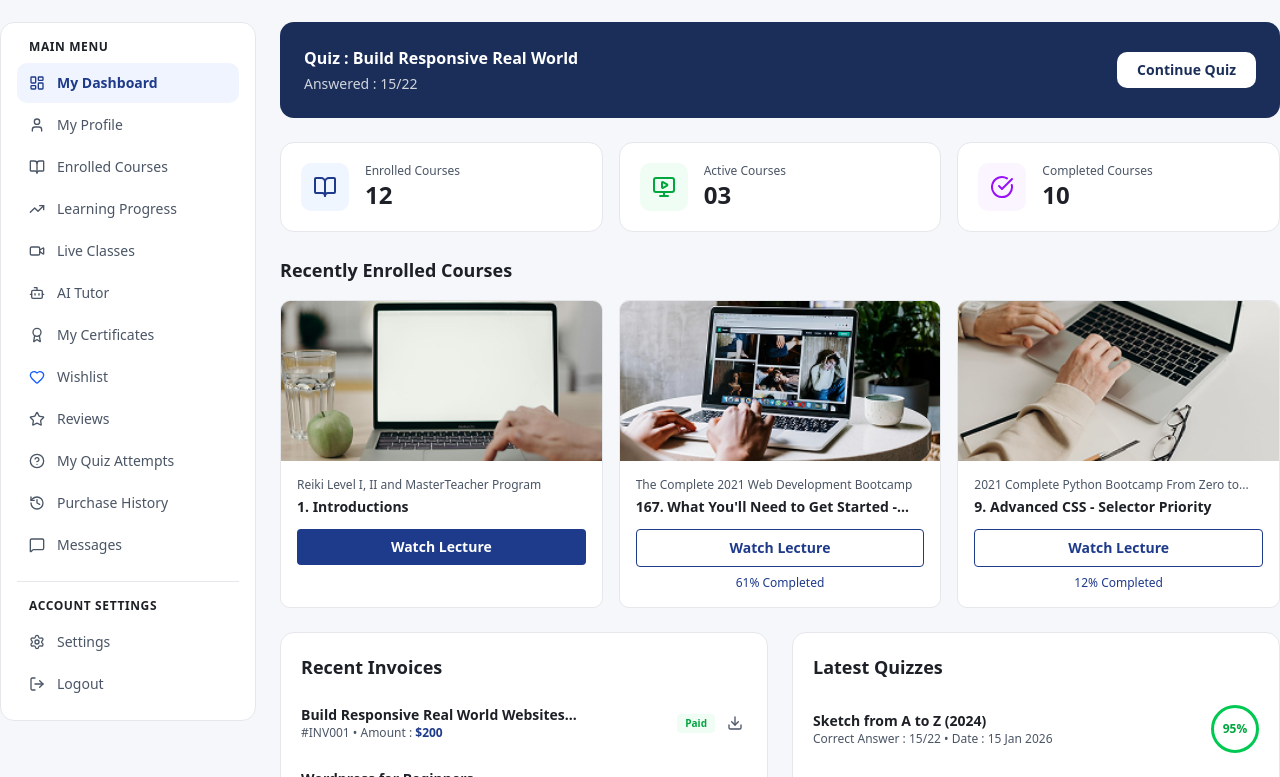
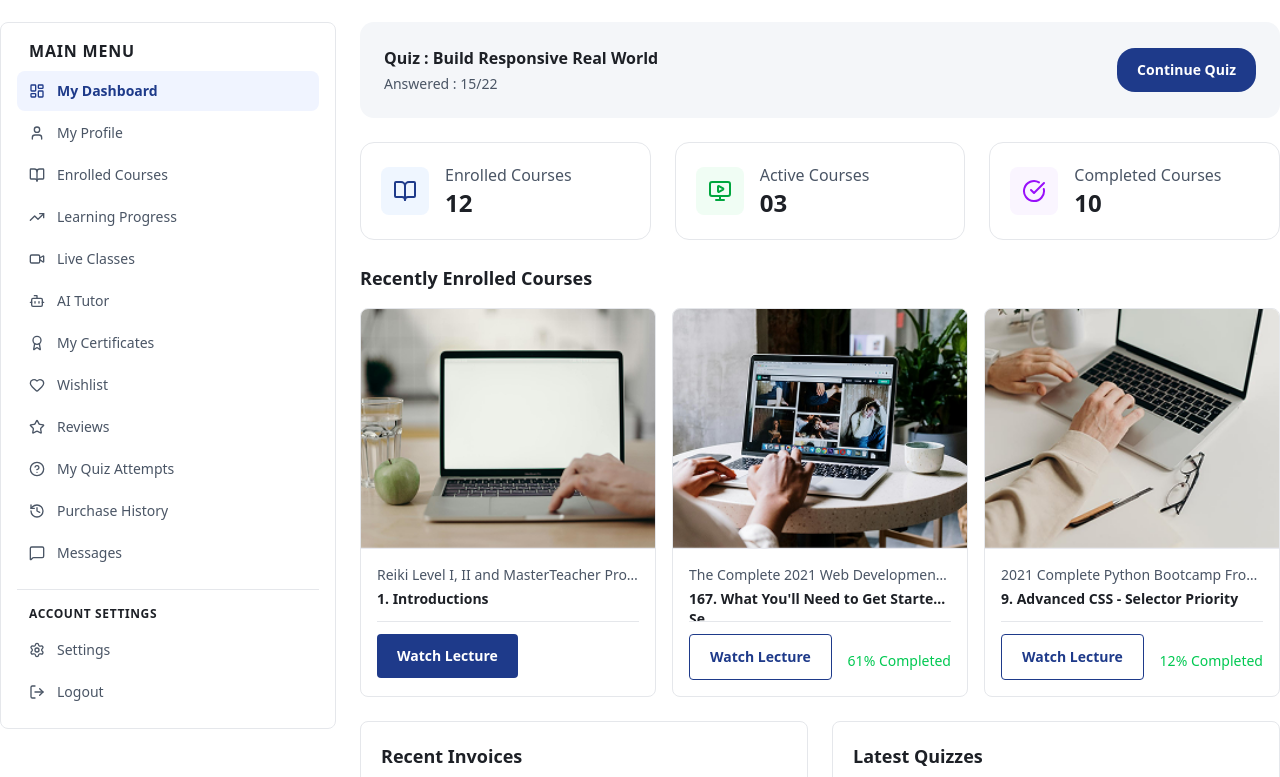
Before and after one commit to murad403/lms-web, a Next.js app: page /en/dashboard in a window 1280 px wide. Shown: the part 343-1120 px from the top of the page. Built offline with nearby package versions, Linux system fonts and the light colour scheme.

Commit message:
feat: update dashboard layout and components for improved UI and responsiveness

```diff
--- a/src/app/[locale]/(profile)/dashboard/page.tsx
+++ b/src/app/[locale]/(profile)/dashboard/page.tsx
@@ -1,5 +1,5 @@
 "use client";
-import { BookOpen, MonitorPlay, CheckCircle, ChevronRight, Download } from "lucide-react";
+import { BookOpen, MonitorPlay, CheckCircle, Download } from "lucide-react";
 import DashboardCourseCard from "@/components/reusable/DashboardCourseCard";
 import { invoices, quizResults } from "@/lib/profile";
 import { Link } from "@/i18n/navigation";
@@ -14,47 +14,47 @@ const DashboardPage = () => {
     return (
         <div className="space-y-6">
             {/* Quiz Banner */}
-      <div className="bg-[#1B2E5A] rounded-xl p-4 sm:p-6 flex flex-col sm:flex-row items-start sm:items-center justify-between gap-3">
+            <div className="bg-[#F4F6F9] rounded-xl p-4 sm:p-6 flex flex-col sm:flex-row items-start sm:items-center justify-between gap-3">
                 <div>
-          <h3 className="text-white font-bold text-sm sm:text-base">
+                    <h3 className="text-title font-bold text-sm sm:text-base">
                         Quiz : Build Responsive Real World
                     </h3>
-          <p className="text-gray-300 text-xs sm:text-sm mt-1">Answered : 15/22</p>
+                    <p className="text-description text-xs sm:text-sm mt-1">Answered : 15/22</p>
                 </div>
                 <Link
                     href="/quiz-attempts"
-          className="px-5 py-2 bg-white text-[#1B2E5A] rounded-lg text-xs sm:text-sm font-semibold hover:bg-gray-100 transition-colors whitespace-nowrap"
+                    className="px-5 py-3 bg-main text-white rounded-2xl text-xs sm:text-sm font-semibold hover:bg-main/90 transition-colors whitespace-nowrap"
                 >
                     Continue Quiz
                 </Link>
             </div>
 
             {/* Stats */}
-      <div className="grid grid-cols-1 sm:grid-cols-3 gap-4">
+            <div className="grid grid-cols-1 sm:grid-cols-3 gap-6">
                 <div className="bg-white rounded-xl border border-border-light p-4 sm:p-5 flex items-center gap-4">
-          <div className="w-12 h-12 rounded-lg bg-blue-50 flex items-center justify-center shrink-0">
+                    <div className="w-12 h-12 rounded-md bg-blue-50 flex items-center justify-center shrink-0">
                         <BookOpen className="w-6 h-6 text-main" />
                     </div>
                     <div>
-            <p className="text-xs text-description">Enrolled Courses</p>
+                        <p className="text-base text-description">Enrolled Courses</p>
                         <p className="text-xl sm:text-2xl font-bold text-title">12</p>
                     </div>
                 </div>
                 <div className="bg-white rounded-xl border border-border-light p-4 sm:p-5 flex items-center gap-4">
-          <div className="w-12 h-12 rounded-lg bg-green-50 flex items-center justify-center shrink-0">
+                    <div className="w-12 h-12 rounded-md bg-green-50 flex items-center justify-center shrink-0">
                         <MonitorPlay className="w-6 h-6 text-green-600" />
                     </div>
                     <div>
-            <p className="text-xs text-description">Active Courses</p>
+                        <p className="text-base text-description">Active Courses</p>
                         <p className="text-xl sm:text-2xl font-bold text-title">03</p>
                     </div>
                 </div>
                 <div className="bg-white rounded-xl border border-border-light p-4 sm:p-5 flex items-center gap-4">
-          <div className="w-12 h-12 rounded-lg bg-purple-50 flex items-center justify-center shrink-0">
+                    <div className="w-12 h-12 rounded-md bg-purple-50 flex items-center justify-center shrink-0">
                         <CheckCircle className="w-6 h-6 text-purple-600" />
                     </div>
                     <div>
-            <p className="text-xs text-description">Completed Courses</p>
+                        <p className="text-base text-description">Completed Courses</p>
                         <p className="text-xl sm:text-2xl font-bold text-title">10</p>
                     </div>
                 </div>
@@ -75,8 +75,8 @@ const DashboardPage = () => {
             {/* Recent Invoices & Latest Quizzes */}
             <div className="grid grid-cols-1 lg:grid-cols-2 gap-6">
                 {/* Recent Invoices */}
-        <div className="bg-white rounded-xl border border-border-light p-4 sm:p-5">
-          <h3 className="text-base sm:text-lg font-bold text-title mb-4">
+                <div className="rounded-md border border-border-light p-4 sm:p-5">
+                    <h3 className="text-base sm:text-lg font-bold text-title mb-4 border-b border-border-light pb-4">
                         Recent Invoices
                     </h3>
                     <div className="space-y-3">
@@ -86,16 +86,16 @@ const DashboardPage = () => {
                                 className="flex items-center justify-between py-2"
                             >
                                 <div className="min-w-0 flex-1">
-                  <h4 className="text-sm font-semibold text-title truncate">
+                                    <h4 className="text-base font-semibold text-title truncate">
                                         {invoice.title}
                                     </h4>
-                  <p className="text-xs text-description">
+                                    <p className="text-sm text-description">
                                         {invoice.invoiceNo} • Amount :{" "}
-                    <span className="font-bold text-main">${invoice.amount}</span>
+                                        <span className=" text-[#5625E8]">${invoice.amount}</span>
                                     </p>
                                 </div>
                                 <div className="flex items-center gap-2 shrink-0 ml-3">
-                  <span className="px-2 py-0.5 bg-green-50 text-green-600 text-[10px] font-semibold rounded">
+                                    <span className="px-3 py-1 text-white bg-green-500 text-sm font-semibold rounded">
                                         {invoice.status}
                                     </span>
                                     <button className="p-1 text-description hover:text-title transition-colors">
@@ -108,8 +108,8 @@ const DashboardPage = () => {
                 </div>
 
                 {/* Latest Quizzes */}
-        <div className="bg-white rounded-xl border border-border-light p-4 sm:p-5">
-          <h3 className="text-base sm:text-lg font-bold text-title mb-4">
+                <div className="rounded-md border border-border-light p-4 sm:p-5">
+                    <h3 className="text-base sm:text-lg font-bold text-title mb-4 border-b border-border-light pb-4">
                         Latest Quizzes
                     </h3>
                     <div className="space-y-3">
@@ -119,18 +119,17 @@ const DashboardPage = () => {
                                 className="flex items-center justify-between py-2"
                             >
                                 <div className="min-w-0 flex-1">
-                  <h4 className="text-sm font-semibold text-title truncate">
+                                    <h4 className="text-base font-semibold text-title truncate">
                                         {quiz.title}
                                     </h4>
-                  <p className="text-xs text-description">
+                                    <p className="text-sm text-description">
                                         Correct Answer : {quiz.correctAnswer}/{quiz.totalQuestions} •
                                         Date : {quiz.date}
                                     </p>
                                 </div>
                                 <div className="shrink-0 ml-3">
                                     <div
-                    className={`w-10 h-10 sm:w-12 sm:h-12 rounded-full border-[3px] flex items-center justify-center ${
-                      quiz.percentage >= 70
+                                        className={`size-12 sm:w-12 sm:h-12 rounded-full border-[4px] flex items-center justify-center ${quiz.percentage >= 70
                                                 ? "border-green-500"
                                                 : quiz.percentage >= 50
                                                     ? "border-yellow-500"
@@ -138,8 +137,7 @@ const DashboardPage = () => {
                                             }`}
                                     >
                                         <span
-                      className={`text-[10px] sm:text-xs font-bold ${
-                        quiz.percentage >= 70
+                                            className={`text-sm font-bold ${quiz.percentage >= 70
                                                     ? "text-green-600"
                                                     : quiz.percentage >= 50
                                                         ? "text-yellow-600"
--- a/src/app/[locale]/(profile)/layout.tsx
+++ b/src/app/[locale]/(profile)/layout.tsx
@@ -9,7 +9,7 @@ const ProfileLayout = ({ children }: { children: React.ReactNode }) => {
         <main>
             <Menu />
             <Navbar />
-      <div className="bg-light-bg min-h-screen">
+            <div className="min-h-screen">
                 <div className="container mx-auto px-3 sm:px-4 md:px-6 lg:px-0 py-6 md:py-10">
                     <ProfileHeader />
                     <div className="flex flex-col lg:flex-row gap-6">
--- a/src/components/reusable/DashboardCourseCard.tsx
+++ b/src/components/reusable/DashboardCourseCard.tsx
@@ -16,8 +16,8 @@ type DashboardCourseCardProps = {
 
 const DashboardCourseCard = ({ course }: DashboardCourseCardProps) => {
     return (
-    <div className="bg-white rounded-lg overflow-hidden border border-gray-200 hover:shadow-md transition-shadow">
-      <div className="relative h-36 sm:h-40 w-full">
+        <div className="bg-white rounded-md overflow-hidden border border-border-light hover:shadow-md transition-shadow">
+            <div className="relative h-40 sm:h-60 w-full">
                 <Image
                     src={course.image}
                     alt={course.title}
@@ -26,16 +26,16 @@ const DashboardCourseCard = ({ course }: DashboardCourseCardProps) => {
                 />
             </div>
             <div className="p-3 sm:p-4">
-        <p className="text-[10px] sm:text-xs text-description mb-1 truncate">
+                <p className="text-[10px] sm:text-sm text-description mb-1 truncate">
                     {course.title}
                 </p>
-        <p className="text-xs sm:text-sm font-semibold text-title mb-3 line-clamp-1">
+                <p className="text-sm font-semibold text-title pb-3 mb-3 line-clamp-1 border-b border-border-light">
                     {course.lessonNumber}. {course.lessonTitle}
                 </p>
+                <div className="flex items-center justify-between">
                     <Link
                         href={`/course/${course.id}`}
-          className={`block text-center py-2 rounded text-xs sm:text-sm font-semibold transition-colors ${
-            course.progress && course.progress > 0
+                        className={`block text-center py-3 px-5 rounded text-xs sm:text-sm font-semibold transition-colors ${course.progress && course.progress > 0
                             ? "bg-white border border-main text-main hover:bg-main/5"
                             : "bg-main text-white hover:bg-main/90"
                             }`}
@@ -43,10 +43,11 @@ const DashboardCourseCard = ({ course }: DashboardCourseCardProps) => {
                         Watch Lecture
                     </Link>
                     {course.progress !== undefined && course.progress > 0 && (
-          <p className="text-xs text-main mt-2 text-center font-medium">
+                        <p className="text-sm text-green-500 mt-2 text-center font-medium">
                             {course.progress}% Completed
                         </p>
                     )}
+                </div>
             </div>
         </div>
     );
--- a/src/components/shared/ProfileHeader.tsx
+++ b/src/components/shared/ProfileHeader.tsx
@@ -5,7 +5,7 @@ import { userProfile } from "@/lib/profile";
 
 const ProfileHeader = () => {
     return (
-    <div className="bg-white rounded-xl border border-border-light p-4 sm:p-6 md:p-8 mb-6">
+        <div className="bg-white rounded-md border border-[#C8E0FA] p-4 sm:p-6 md:p-8 mb-6">
             <div className="flex items-center gap-4 sm:gap-6">
                 <div className="relative w-16 h-16 sm:w-20 sm:h-20 md:w-24 md:h-24 rounded-full overflow-hidden shrink-0 border-2 border-gray-200">
                     <Image
--- a/src/components/shared/ProfileSidebar.tsx
+++ b/src/components/shared/ProfileSidebar.tsx
@@ -1,23 +1,11 @@
 "use client";
 import { Link, usePathname } from "@/i18n/navigation";
 import {
-  LayoutDashboard,
-  User,
-  BookOpen,
-  TrendingUp,
-  Video,
-  Bot,
-  Award,
-  Heart,
-  Star,
-  HelpCircle,
-  History,
-  MessageSquare,
-  Settings,
-  LogOut,
+    LayoutDashboard, User, BookOpen, TrendingUp, Video, Bot, Award, Heart, Star, HelpCircle, History, MessageSquare, Settings, LogOut,
 } from "lucide-react";
 import { useState } from "react";
-import LogoutModal from "@/components/shared/LogoutModal";
+import LogoutModal from "./LogoutModal";
+
 
 type SidebarItem = {
     label: string;
@@ -34,7 +22,7 @@ const mainMenuItems: SidebarItem[] = [
     { label: "Live Classes", href: "/live-classes", icon: Video },
     { label: "AI Tutor", href: "/ai-tutor", icon: Bot },
     { label: "My Certificates", href: "/my-certificates", icon: Award },
-  { label: "Wishlist", href: "/wishlist", icon: Heart, color: "text-blue-600" },
+    { label: "Wishlist", href: "/wishlist", icon: Heart},
     { label: "Reviews", href: "/reviews", icon: Star },
     { label: "My Quiz Attempts", href: "/quiz-attempts", icon: HelpCircle },
     { label: "Purchase History", href: "/purchase-history", icon: History },
@@ -60,8 +48,7 @@ const ProfileSidebar = () => {
             <Link
                 key={item.href}
                 href={item.href}
-        className={`flex items-center gap-3 px-3 py-2.5 rounded-lg text-sm transition-colors ${
-          active
+                className={`flex items-center gap-3 px-3 py-2.5 rounded-md text-sm transition-colors ${active
                     ? "bg-sidebar-hover text-main font-semibold"
                     : "text-description hover:bg-gray-50 hover:text-title"
                     }`}
@@ -74,11 +61,11 @@ const ProfileSidebar = () => {
 
     return (
         <>
-      <aside className="w-full lg:w-60 xl:w-64 shrink-0">
-        <div className="bg-white rounded-xl border border-border-light p-4 sticky top-20">
+            <aside className="w-full lg:w-60 xl:w-84 shrink-0">
+                <div className="bg-white rounded-md border border-border-light p-4 sticky top-20">
                     {/* Main Menu */}
                     <div className="mb-4">
-            <h3 className="text-xs font-bold text-title uppercase tracking-wider mb-2 px-3">
+                        <h3 className="text-[16px] font-bold text-title uppercase tracking-wider mb-2 px-3">
                             Main Menu
                         </h3>
                         <nav className="space-y-0.5">
```
Lines whose indentation alone changed are shown as unchanged.
